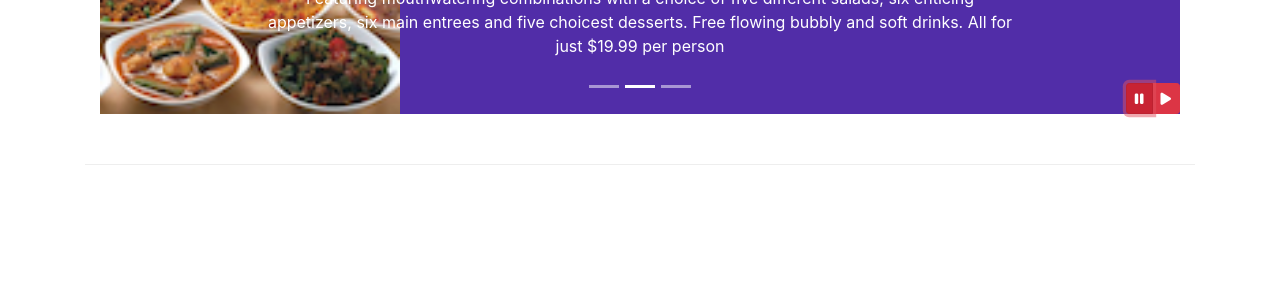
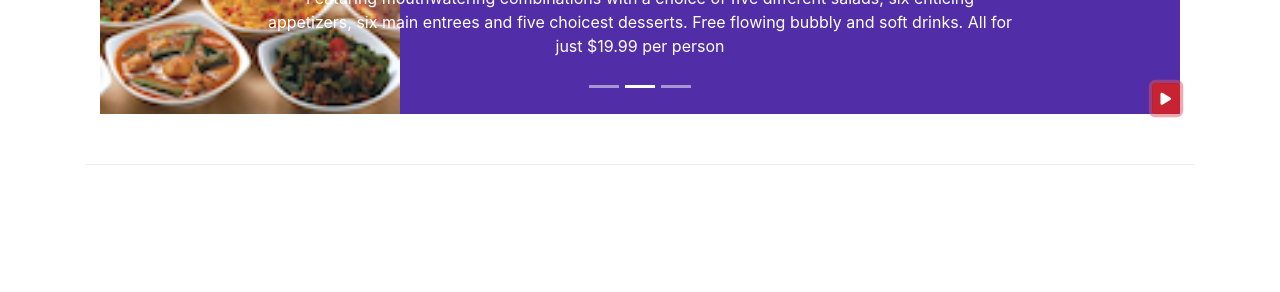
Before and after one commit to Sir-Dave/Bootstrap, a plain HTML site: page index.html in a window 1280 px wide. Both pictures are taken after a click on the button 1139 px from the left and 606 px from the top of the page. Shown: the part 508-800 px from the top of the page. Drawn offline with nearby package versions, Linux system fonts and the light colour scheme.

Commit message:
More Bootstrap and Jquery

```diff
--- a/index.html
+++ b/index.html
@@ -201,10 +201,7 @@
                     <a href="#mycarousel" class="carousel-control-next" role="button" data-slide="next">
                          <span class="carousel-control-next-icon"></span>
                      </a>
-                       <div class="btn-group" id="carouselButton">
-                         <button class="btn btn-danger btn-sm" id="carousel-pause"><span class="fa fa-pause"></span></button>
-                         <button class="btn btn-danger btn-sm" id="carousel-play"><span class="fa fa-play"></span></button>
-                     </div>
+                     <button class="btn btn-danger btn-sm" id="carouselButton"><span class="fa fa-pause"></span></button>
                  </div>
              </div>
          </div>
@@ -310,11 +307,20 @@
     <script>
         $(document).ready(function(){
             $("#mycarousel").carousel( { interval: 2000 } );
-            $("#carousel-pause").click(function(){
-                $("#mycarousel").carousel('pause');
-            });
-            $("#carousel-play").click(function(){
-                $("#mycarousel").carousel('cycle');
+            $("#carouselButton").click(function(){
+                if ($("#carouselButton").children("span").hasClass("fa-pause")){
+                     $("#mycarousel").carousel('pause');
+                     $("#carouselButton").children('span').removeClass("fa-pause");
+                     $("#carouselButton").children('span').addClass("fa-play");
+
+                }
+                else if ($("#carouselButton").children("span").hasClass("fa-play")){
+                     $("#mycarousel").carousel('cycle');
+                     $("#carouselButton").children('span').removeClass("fa-play");
+                     $("#carouselButton").children('span').addClass("fa-pause");
+
+                }
+
             });
         });
     </script>
```
